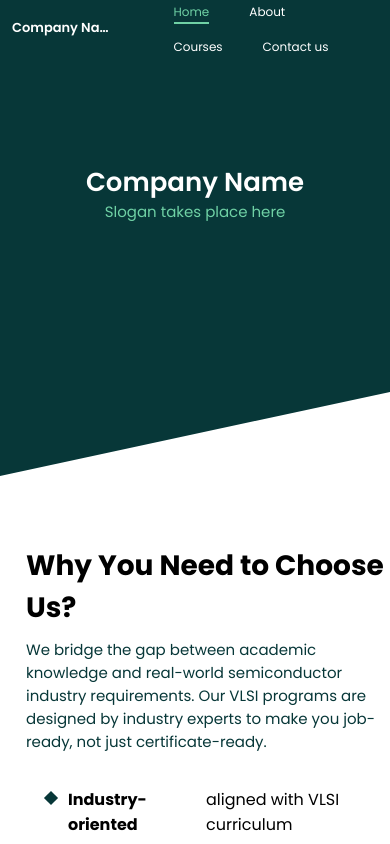
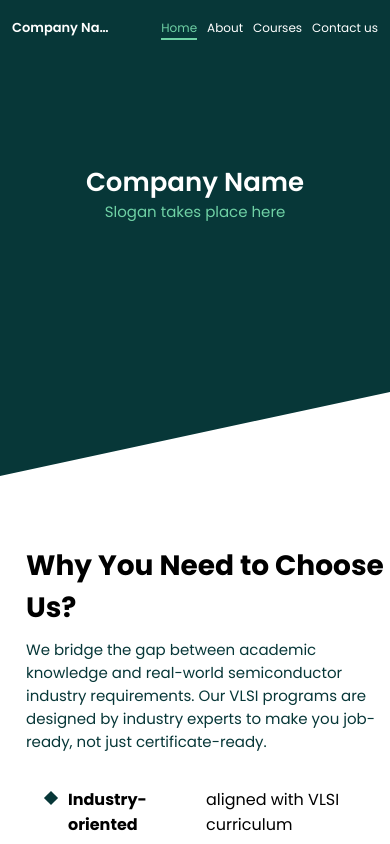
Before and after one commit to Akash-715/VLSI-Application, a React (Vite) app: page / in a window 390 px wide. Shown: the top 844 px of the page. Built offline with nearby package versions, Linux system fonts and the light colour scheme; a web font is replaced by a local one.

Commit message:
few changes in mobile view.

```diff
--- a/src/App.css
+++ b/src/App.css
@@ -428,6 +428,7 @@ body{
 
   .homeDiv{
       padding-top: 56px;
+      background-color: white;
   }
 
   /* ---------- HERO / SLOGAN ---------- */
--- a/src/Components/Navbar.jsx
+++ b/src/Components/Navbar.jsx
@@ -22,7 +22,7 @@ const Navbar = () => {
       <div className = {`mainNav ${scrolled ? "scrolled" : ""}`} >
 
         <div className= "brand">Company Name & Logo</div>
-        <ul>
+        <ul className='navLinks'>
             <li><NavLink to = "/">Home</NavLink></li>
             <li><NavLink to = "/about">About</NavLink></li>
             <li><NavLink to = "/courses">Courses</NavLink></li>
```
